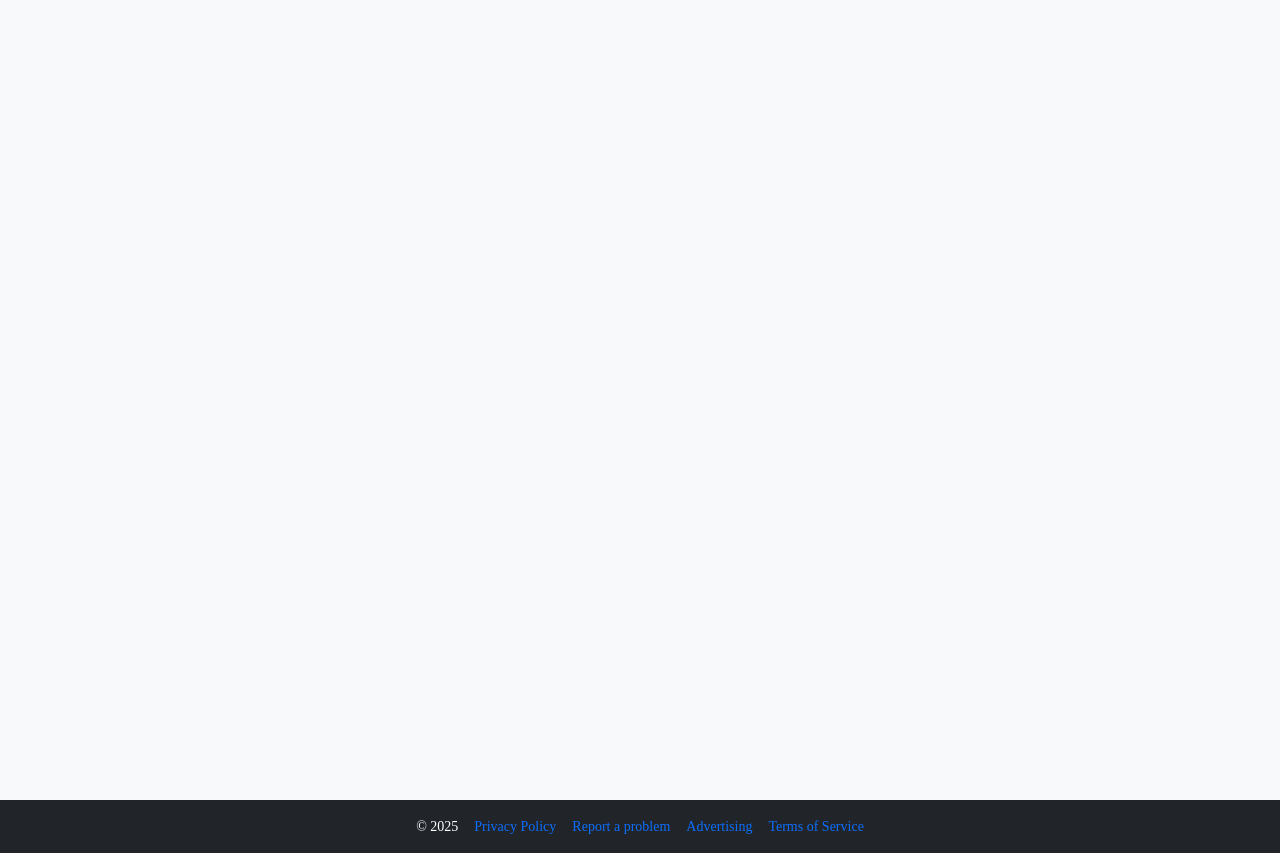
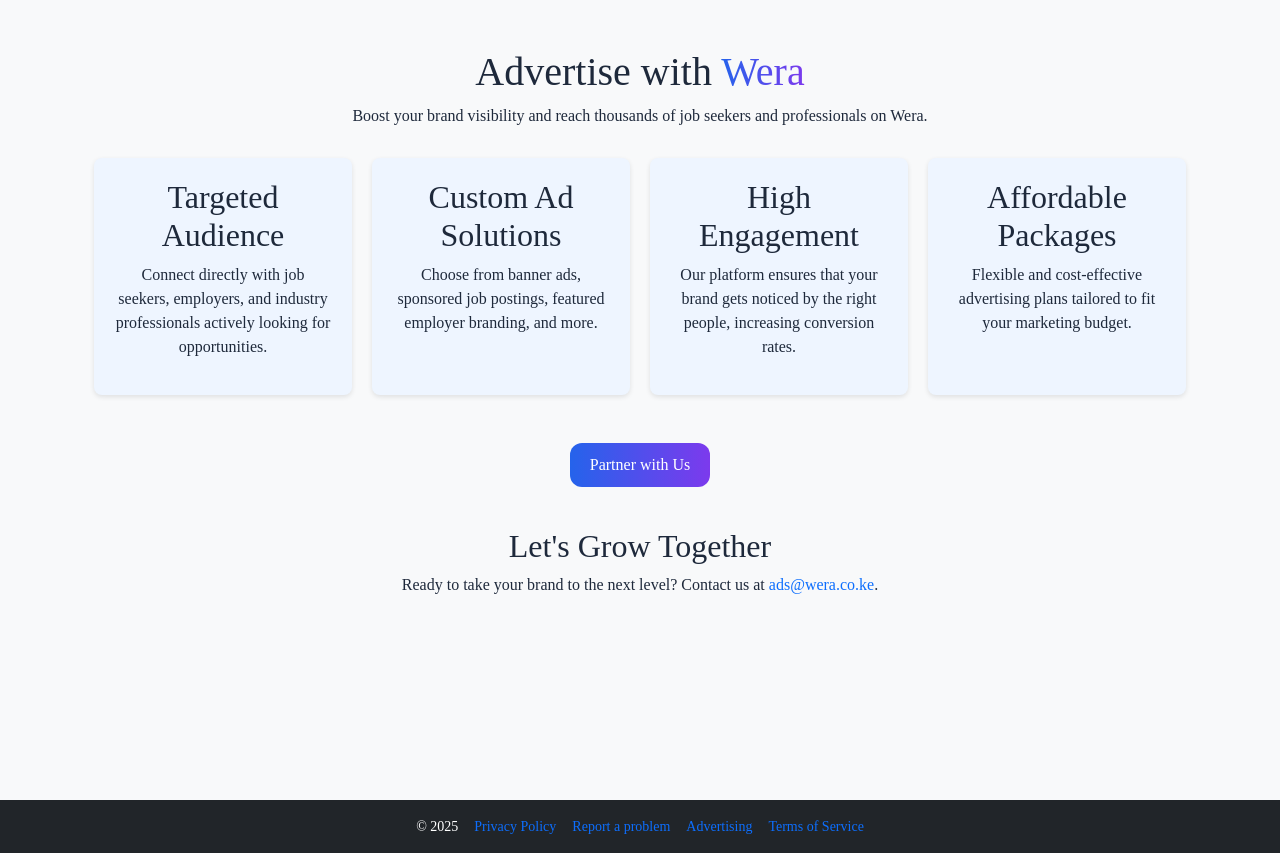
Before and after one commit to limit-group/wera, a Django app: page /advertising/ in a window 1280 px wide. Shown: the part 63-916 px from the top of the page. Run offline with Django 5.2, Linux system fonts and the light colour scheme; some libraries are stand-ins or nearby versions; some web fonts are replaced.

Commit message:
feat: add a advertising info page

```diff
--- a/wera/templates/wera/advertising.html
+++ b/wera/templates/wera/advertising.html
@@ -1,3 +1,79 @@
 {% extends 'wera/base.html' %} {% block title %} Wera | Advertising{% endblock %} {% load static %} {% block content %}
+<style>
+    h1, h2 {
+        text-align: center;
+    }
+    p {
+        font-size: 16px;
+        text-align: center;
+    }
+    .features {
+        display: grid;
+        grid-template-columns: repeat(auto-fit, minmax(250px, 1fr));
+        gap: 20px;
+        text-align: center;
+        margin-top: 30px;
+    }
+    .feature-box {
+        background: #eef5ff;
+        padding: 20px;
+        border-radius: 8px;
+        box-shadow: 0px 2px 5px rgba(0, 0, 0, 0.1);
+    }
+    .contact {
+        text-align: center;
+        margin-top: 40px;
+    }
+</style>
+<div class="container pt-5">
+  <h1>Advertise with <span class="text-gradient">Wera</span></h1>
+  <p>
+    Boost your brand visibility and reach thousands of job seekers and
+    professionals on Wera.
+  </p>
+
+  <div class="features">
+    <div class="feature-box">
+      <h2>Targeted Audience</h2>
+      <p>
+        Connect directly with job seekers, employers, and industry professionals
+        actively looking for opportunities.
+      </p>
+    </div>
+    <div class="feature-box">
+      <h2>Custom Ad Solutions</h2>
+      <p>
+        Choose from banner ads, sponsored job postings, featured employer
+        branding, and more.
+      </p>
+    </div>
+    <div class="feature-box">
+      <h2>High Engagement</h2>
+      <p>
+        Our platform ensures that your brand gets noticed by the right people,
+        increasing conversion rates.
+      </p>
+    </div>
+    <div class="feature-box">
+      <h2>Affordable Packages</h2>
+      <p>
+        Flexible and cost-effective advertising plans tailored to fit your
+        marketing budget.
+      </p>
+    </div>
+  </div>
+
+  <div class="text-center pt-5">
+    <a href="mailto:support@wera.co.ke" class="btn btn-primary">Partner with Us</a>
+  </div>
+
+  <div class="contact">
+    <h2>Let's Grow Together</h2>
+    <p>
+      Ready to take your brand to the next level? Contact us at
+      <a href="mailto:support@wera.co.ke">ads@wera.co.ke</a>.
+    </p>
+  </div>
+</div>
 
 {% endblock %}
```
